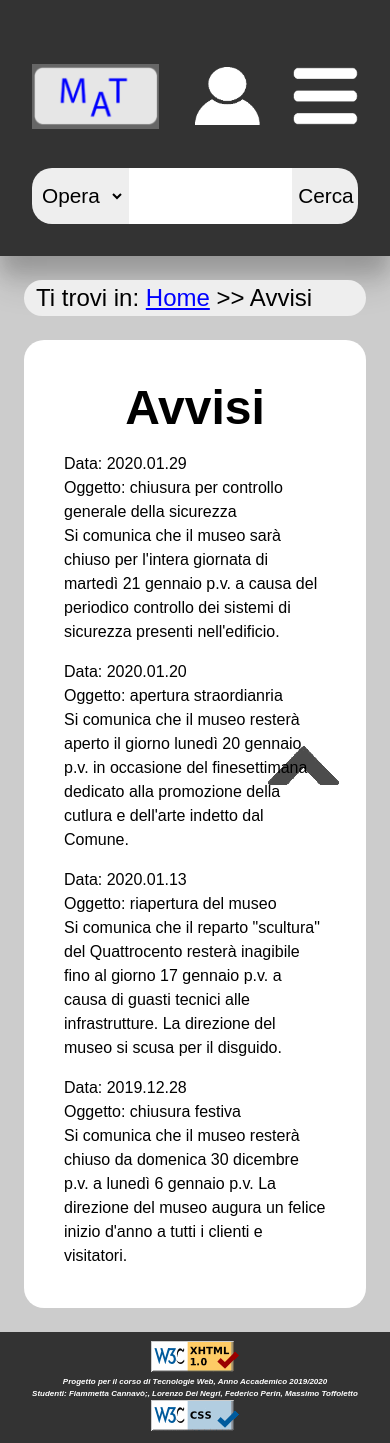
After one commit to pheasant98/ProgettoTecnologieWeb, a PHP site: page /HTML/Avvisi.html in a window 390 px wide. The commit adds this page. Run offline with PHP 8.4, Linux system fonts and the light colour scheme.

Commit message:
Prima stesura della pagina Avvisi.html; #29
Scritto Avvisi.html; apportate le aggiunte/modifiche necessarie a style.css per la visualizzazione modbile della pagina creata.

```diff
--- a/CSS/Style.css
+++ b/CSS/Style.css
@@ -48,6 +48,12 @@ html, body {
     text-indent: 100%;
     white-space: nowrap;
 }
+
+#Avvisi li {
+    list-style-type: none;
+    padding: 0.5em;
+}
+
 /* inizio Bottoni*/
 #UserTools li {
     text-align: center;
@@ -225,9 +231,9 @@ a:visited {
     }
 
     #breadcrumbs {
-        font-size: 3em;
-        margin: 0.5em;
-        padding-left: 0.4em;
+        font-size: 1.5em;
+        margin: 1em;
+        padding-left: 0.5em;
         background-color: #EEEEEE;
         border-radius: 20px;
     }
@@ -264,7 +270,7 @@ a:visited {
         border-radius: 20px;
     }
 
-    .H2Home {
+    .H2Home, .H2Avvisi {
         text-align: center;
         font-size: 3em;
     }
--- /dev/null
+++ b/HTML/Avvisi.html
@@ -0,0 +1,128 @@
+<?xml version="1.0" encoding="UTF-8"?>
+
+<!DOCTYPE html PUBLIC "-//W3C//DTD XHTML+ARIA 1.0//EN" "http://www.w3.org/WAI/ARIA/schemata/xhtml-aria-1.dtd">
+
+<!--<!DOCTYPE html PUBLIC "-//W3C//DTD XHTML 1.0 Strict//EN" "http://www.w3.org/TR/xhtml1/DTD/xhtml1-strict.dtd">-->
+<html xml:lang="it" xmlns="http://www.w3.org/1999/xhtml">
+    <head>
+        <meta http-equiv="Content-Type" content="text/html; charset=utf-8"/>
+
+        <title>Avvisi | Museo arte nel tempo</title>
+
+        <meta name="language" content="italian it"/>
+        <meta name="title" content="Avvisi | Museo arte nel tempo"/>
+        <meta name="description" content=""/>
+        <meta name="keywords" content="arte, pittura, scultura, museo, avvisi"/>       <!-- Rivedere per sicurezza -->
+        <meta name="author" content="Fiammetta Cannavò, Lorenzo Dei Negri, Federico Perin, Massimo Toffoletto"/>
+
+        <link rel="stylesheet" media="screen" href="../CSS/Style.css" type="text/css"/>
+        <link rel="stylesheet" media="print" href="" type="text/css"/>
+        <link rel="icon" href=""/>
+        <script src="../JavaScript/Placeholder.js" type="text/javascript"></script>
+    </head>
+
+    <body>
+
+        <div id="header" role="banner">
+
+            <h1 id="logoImg" title="Immagine del logo Museo arte nel tempo" role="img" aria-label="Immagine del logo Museo arte nel tempo"> Museo Arte nel Tempo </h1>
+            <!-- Utilizzare il css per inserire il logo -->
+            <span id="HamburgerMenu" title="Menu a hambuger, cliccaci sopra per aprire il menu" role="img" aria-label="Menu a hambuger, cliccaci sopra per aprire il menu" tabindex="5"></span>
+            <div id="UserTools" title="area dedicata alla registrazione, login e logout" aria-label="area dedicata alla registrazione, login e logout" tabindex="4">
+                <ul>
+                    <li>
+                        <a id="logIn" class="Button" href="" title="LogIn" role="button" aria-label="porta alla pagina di login"> <span xml:lang="en"> LogIn </span></a>
+                    </li>
+                    <li>
+                        <a id="profile" class="Button" href="" title="Area utente" role="button" aria-label="porta alla pagina del profilo utente"> Area
+                            utente </a>
+                    </li>
+                    <li>
+                        <a id="logOut" class="Button" href="" title="LogOut" role="button" aria-label="esci dal tuo profilo"> <span
+                                xml:lang="en"> LogOut </span> </a>
+                    </li>
+                </ul>
+            </div>
+
+                <form id="search" action="" method="post" role="search"><!-- Nascondi con CSS -->
+                    <fieldset id="searchBox">
+                        <select name="filter" id="filter" tabindex="2" aria-label="Seleziona il filtro per la ricerca">
+                            <option selected="selected" value="Opera">Opera</option>
+                            <option value="Evento">Evento</option>
+                            <option value="Avviso">Avviso</option>
+                        </select>
+                        <label id="labelS" for="textSearch">Cerca nel sito</label>
+                        <input id="textSearch" type="text" tabindex="1" role="search"/>
+                        <input id="Submit" tabindex="3" type="submit" value="Cerca" aria-label="Pulsante per la ricerca"/>
+                    </fieldset>
+                </form>
+            </div>
+
+        <div id="breadcrumbs" aria-label="breadcrumbs">Ti trovi in: <a href="Index.html" xml:lang="en">Home</a> &gt;&gt; Avvisi
+        </div>   <!-- Da rivedere come farlo -->
+
+        <div id="menu" role="navigation" aria-label="menu per la navigazione nel sito">
+            <ul>
+                <li><a href="#content" class="skip" tabindex="4">Vai al contenuto</a></li>
+                <li><a href="Index.html" tabindex="5" title="Home" aria-label="Vai alla pagina di Home" xml:lang="en">Home</a></li>
+                <li><a href="" tabindex="6" title="Opere" aria-label="Vai alla pagina delle opere">Opere</a></li>
+                <li><a href="" tabindex="7" title="Eventi" aria-label="Vai alla pagina degli eventi">Eventi</a></li>
+                <li><a href="" tabindex="8" title="Opzioni d'acquisto" aria-label="Vai alla pagina dedicata agli acquisti">Opzioni
+                    d'acquisto</a>
+                </li>
+                <li>Avvisi</li>
+                <li><a href="" tabindex="9" title="Cosa dicono di noi" aria-label="Vai alla pagina dedicata alle recensioni">Cosa
+                    dicono di noi</a>
+                </li>
+                <li><a href="" tabindex="10" title="Contatti" aria-label="Vai alla pagina dedicata ai contatti">Contatti</a></li>
+            </ul>
+        </div>
+
+        <div id="content" role="main">
+            <h2 class="H2Avvisi">Avvisi</h2>
+            <ul id="Avvisi">
+                <li><a href="#p2" class="skip">Salta l'avviso</a>
+                    <p>Data: 2020.01.29</p>
+                    <p>Oggetto: chiusura per controllo generale della sicurezza</p>
+                    Si comunica che il museo sarà chiuso per l'intera giornata di martedì 21 gennaio p.v. a
+                    causa del periodico controllo dei sistemi di sicurezza presenti nell'edificio.
+                </li>
+                <li><a href="#p3" class="skip">Salta l'avviso</a>
+                    <p>Data: 2020.01.20</p>
+                    <p>Oggetto: apertura straordianria</p>
+                    Si comunica che il museo resterà aperto il giorno lunedì 20 gennaio p.v. in occasione del
+                    finesettimana dedicato alla promozione della cutlura e dell'arte indetto dal Comune.
+                </li>
+                <li><a href="#p4" class="skip">Salta l'avviso</a>
+                    <p>Data: 2020.01.13</p>
+                    <p>Oggetto: riapertura del museo</p>
+                    Si comunica che il reparto "scultura" del Quattrocento resterà inagibile fino al giorno 17 gennaio p.v.
+                    a causa di guasti tecnici alle infrastrutture. La direzione del museo si scusa per il disguido.
+                </li>
+                <li><a href="#footer" class="skip">Salta l'avviso</a>
+                    <p>Data: 2019.12.28</p>
+                    <p>Oggetto: chiusura festiva</p>
+                    Si comunica che il museo resterà chiuso da domenica 30 dicembre p.v. a lunedì 6 gennaio p.v.
+                    La direzione del museo augura un felice inizio d'anno a tutti i clienti e visitatori.
+                </li>
+            </ul>
+            <p>
+                <a id="ButtonBackUp" tabindex="11" href="#header" title="Torna su" aria-label="Torna su" >
+                    <img alt="Torna su" src="../Images/TornaSu.png"/>
+                </a>
+            </p>
+        </div>
+
+        <div id="footer" aria-label="footer">
+            <img alt="Simbolo di validazione XHTML" src="../Images/valid-xhtml10.png"/>
+            <p>
+                Progetto per il corso di Tecnologie Web, Anno Accademico 2019/2020
+            </p>
+            <p>
+                Studenti: Fiammetta Cannavò;, Lorenzo Dei Negri, Federico Perin, Massimo Toffoletto
+            </p>
+            <img alt="Simbolo di validazione CSS" src="../Images/vcss-blue.gif"/>
+        </div>
+
+    </body>
+</html>
```
